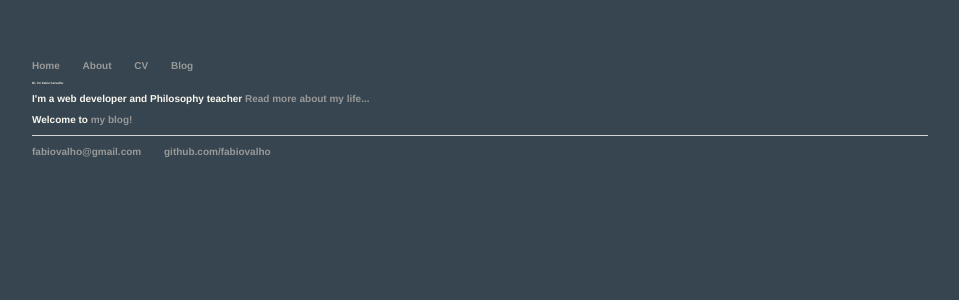
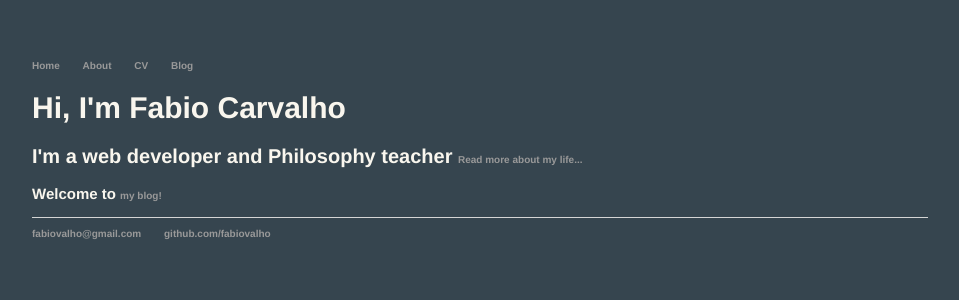
Before and after one commit to fabiovalho/fabiovalho.github.io, a Jekyll site: the page built from index.html, in a window 1280 px wide. Shown: the top 300 px of the page, without its empty margins (160-1119 px from the left). Built offline with Jekyll 4.4.1, drawn with Linux system fonts in a browser that asks for light colours.

Commit message:
change font size for titles in welcome-page.css

```diff
--- a/css/main.css
+++ b/css/main.css
@@ -53,9 +53,13 @@ a:hover {
 }
 .welcome-page {
     h1 {
-        font-size: 3px;
+        font-size: 3rem;
     }
     h2 {
+        font-size: 2rem;
+    }
+    h3 {
+        font-size: 1.5rem;
     }
 }
 h1 {
```
